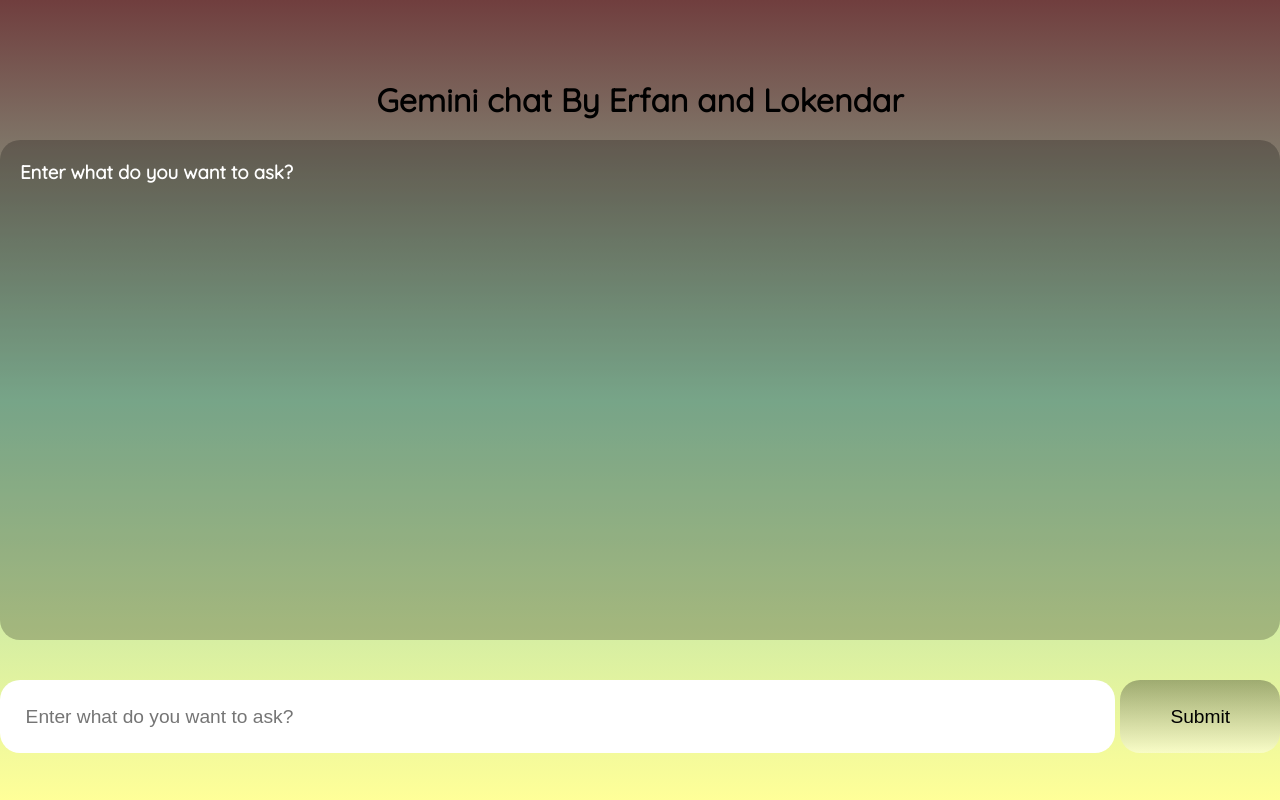
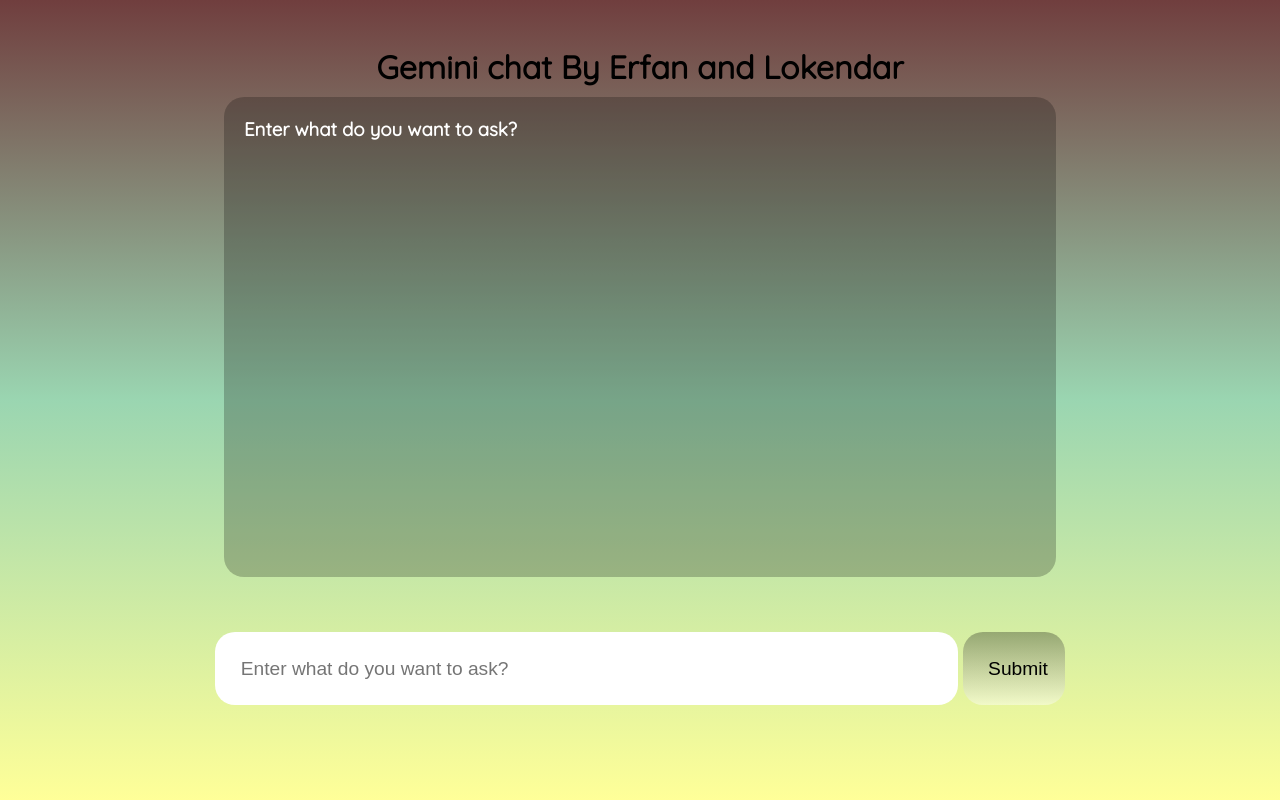
Before and after one commit to lokendarjangid/gemini-chat, a Flask app: page / in a window 1280 px wide. Run offline with Flask 3, Linux system fonts and the light colour scheme; some libraries are stand-ins or nearby versions.

Commit message:
output looks like chats

```diff
--- a/static/style.css
+++ b/static/style.css
@@ -10,7 +10,6 @@
     height: 100vh;
     /* linear gradient of indian flag */
     background: linear-gradient(to bottom,rgb(112, 62, 62),rgba(17, 157, 71, 0.425),rgba(255, 255, 3, 0.406));
-    /* background: linear-gradient(160deg,orange,white,green); */
     font-family: 'Quicksand', sans-serif;
     display: flex;
     flex-direction: column;
@@ -18,7 +17,7 @@
 }
 
 .container{
-    margin-top: 5rem;
+    margin-top: 2rem;
     width: 100vw;
     height: 70vh;
     display: flex;
@@ -26,22 +25,33 @@
     justify-content: center;
     align-items: center;
 }
-/* Output of the result */
 .output{
-    width: 80rem;
-    height: 60rem;
+    width:65vw;
+    height: 60vh;
     background: #0000003b;
     color: rgb(255, 255, 255);
     border-radius: 20px;
     padding: 20px;
-    margin: 20px 20px 0 20px;
+    margin: 10px 20px 0 20px;
     overflow-y: auto;
 }
+.output::-webkit-scrollbar{
+    display: none;
+}
+
+.key{
+    width: 50%;
+    margin-right: 100px;
+}
+.value{
+    width: 50%;
+    margin-left: 50%;
+}
 /* pikachu image */
-.pikaimg{
+/* .pikaimg{
     width: 200px;
     height: 200px;
-}
+} */
 
 .input{
     display: flex;
@@ -53,7 +63,7 @@
 
 #ask{
     padding: 1.6rem;
-    width:70rem;
+    width:58vw;
     border-radius: 20px;
     font-size: 1.2rem;
     border: none;
@@ -62,8 +72,18 @@
 .button{
     border: none;
     padding: 1.6rem;
-    width:10rem;
+    width: 8vw;
     border-radius: 20px;
     font-size: 1.2rem;
     background:linear-gradient(rgba(0, 0, 0, 0.294),rgba(255, 255, 255, 0.437)) ;
 }
+
+@media screen and (max-width:1250px) {
+    .input{
+        display: flex;
+        flex-direction: column;
+    }
+    .button{
+        width: 30vw;
+    }
+}
--- a/templates/index.html
+++ b/templates/index.html
@@ -13,9 +13,9 @@
             {% if output %}
             {% for key, value in output.items() %}
             <p>
-                <b>{{ key }}</b>
+                <div class="key"><b>{{ key }}</b></div>
                 <br>
-                {{ value }}
+                <div class="value"><b>{{ value }}</b></div>
                 <hr>
             </p>
             {% endfor %}
```
